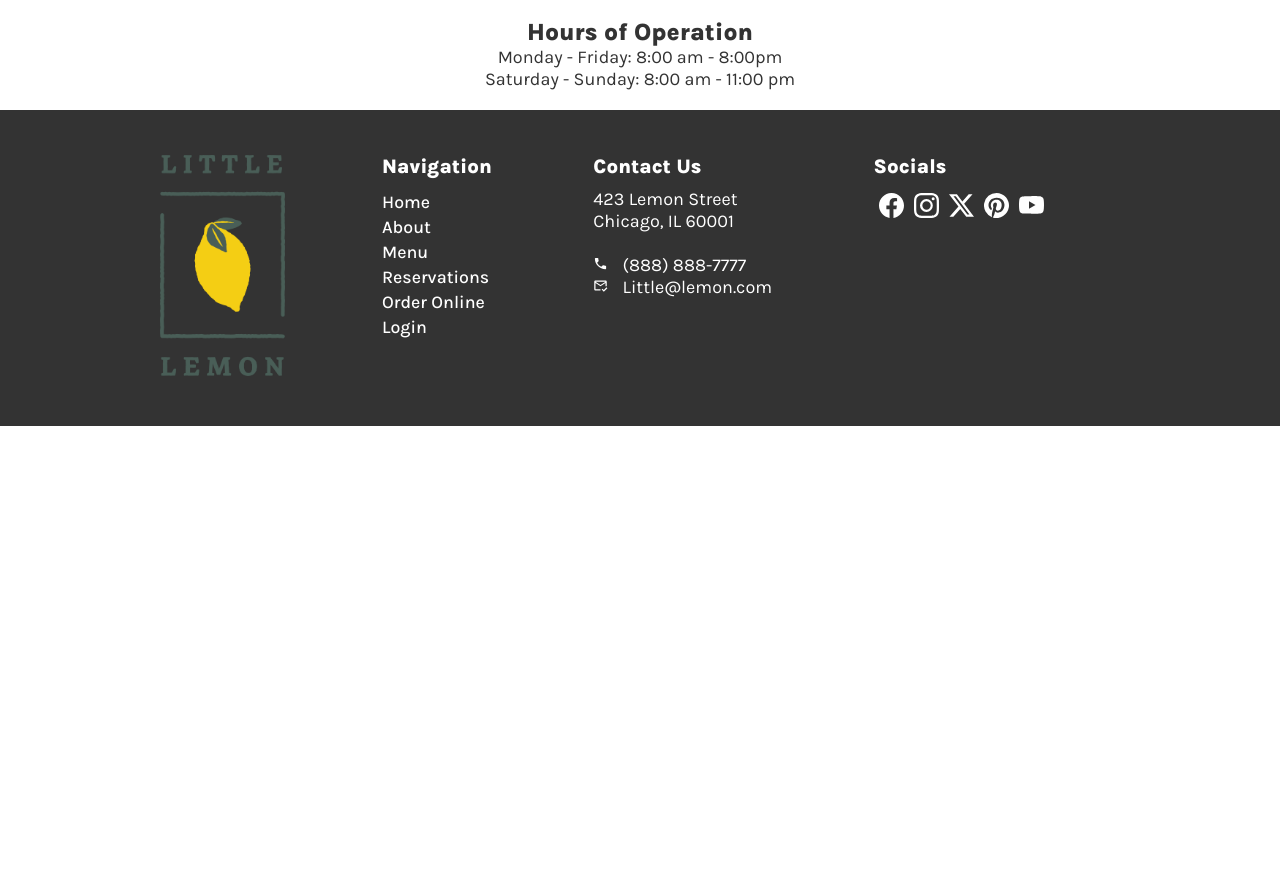
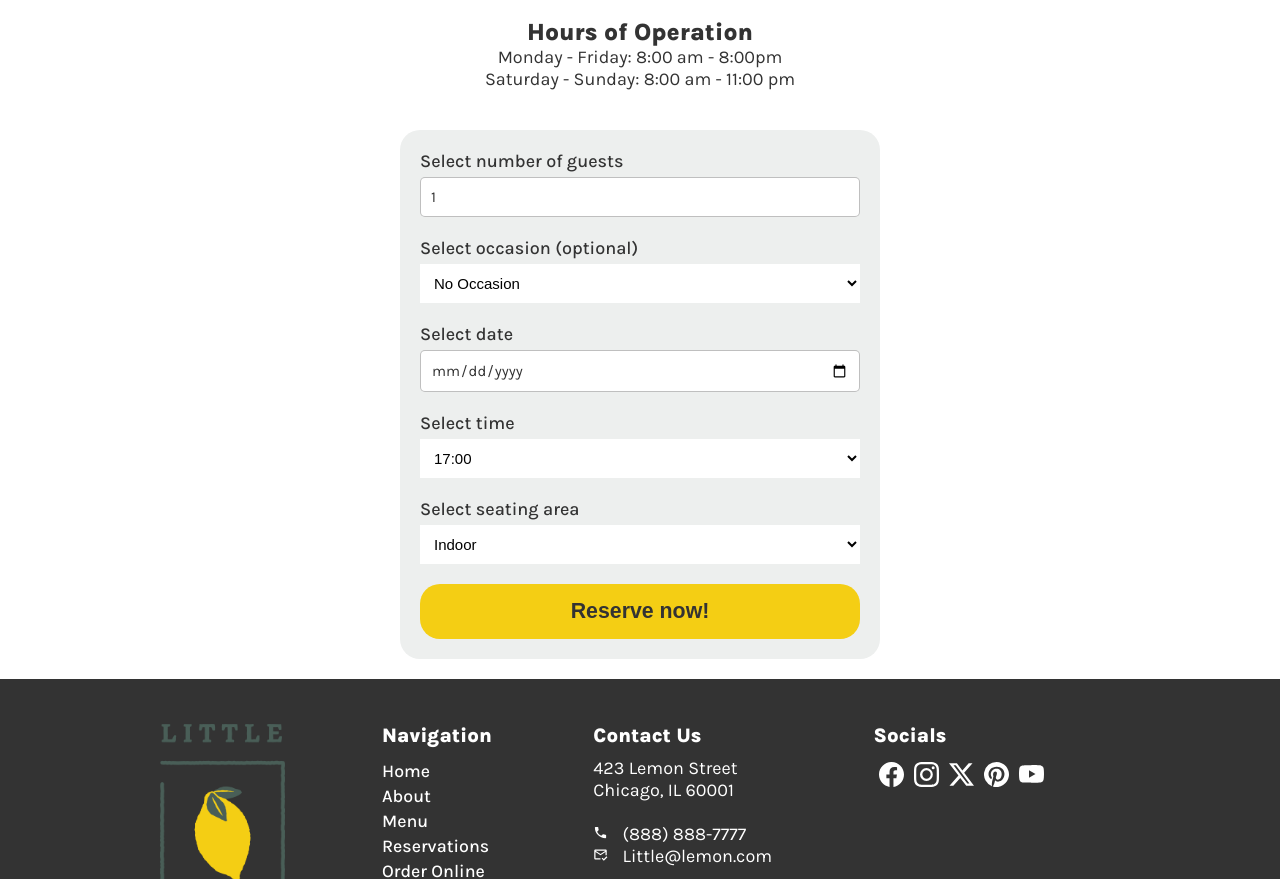
Before and after one commit to CarlvinKG/littlelemon-project, a React (Create React App) app: page /reservations in a window 1280 px wide. Shown: the part 451-1330 px from the top of the page. Before the commit the page ends 877 px from the top, so only its background shows below. Built offline with nearby package versions, Linux system fonts and the light colour scheme; a web font is replaced by a local one.

Commit message:
first commit

```diff
--- /dev/null
+++ b/src/components/layout/FormField.js
@@ -0,0 +1,15 @@
+import React from 'react';
+
+const FormField = ({ children, label, htmlFor, hasError, errorMessage }) => {
+  return (
+    <div className='field'>
+        <label htmlFor={ htmlFor }>{ label }</label>
+        { children }
+        { hasError && errorMessage ? (
+            <p data-testid='error-message'>{ errorMessage }</p>
+        ) : null }
+    </div>
+  );
+};
+
+export default FormField;
--- a/src/components/layout/HeroImage.js
+++ b/src/components/layout/HeroImage.js
@@ -7,7 +7,7 @@ const HeroImage = ({hero}) => {
     const images = [HeroImage1, HeroImage2, HeroImage3];
 
     return (
-        <img src= {images[hero]} alt='Restauran Image' />
+        <img src= {images[hero]} alt='Restauran' />
     );
 };
 
--- /dev/null
+++ b/src/components/layout/ReservationForm.js
@@ -0,0 +1,129 @@
+import React, { useState } from 'react';
+import FormField from '../layout/FormField'
+import '../../styles/ReservationForm.css'
+
+const ReservationForm = ({ availableTimes, occasions, seatingAreas, submitData }) => {
+
+    const minNumberGuests = 1;
+    const maxNumberGuests = 10;
+    const minDate = new Date().toJSON().slice(0, 10);
+    const defaultTime = availableTimes[0];
+    const defaultSeating = seatingAreas[0];
+
+    const invalidGuestErrorMessage = 'Please enter a number between ' + minNumberGuests + 'and ' + maxNumberGuests + '!';
+    const invalidOccasionErrorMessage = 'Please choose a valid occasion!';
+    const invalidDateErrorMessage = 'Please choose a valid date!';
+    const invalidTimeErrorMessage = 'Please choose a valid time!';
+    const invalidSeatingErrorMessage = 'Please choose a valid seating area!';
+
+    const [numberOfGuests, setNumberOfGuests] = useState(minNumberGuests);
+    const [occasion, setOccasion] = useState(occasions[0]);
+    const [date, setDate] = useState(minDate);
+    const [time, setTime] = useState(defaultTime);
+    const [seating, setSeating] = useState(defaultSeating);
+
+    const isGuestsValid = () => numberOfGuests !== '';
+    const isOccasionValid = () => occasion !== '';
+    const isDateValid = () => date !== '';
+    const isTimeValid = () => time !== '';
+    const isSeatingValid = () => seating !== '';
+
+    const handleFormSubmit = (e) => {
+        e.preventDefault();
+        submitData({ numberOfGuests, occasion, date, time, seating })
+    }
+  return (
+    <div className='container'>
+    <form onSubmit={ handleFormSubmit }>
+    <fieldset>
+        <FormField
+            label='Select number of guests'
+            htmlFor='guests'
+            hasError={ !isGuestsValid() }
+            errorMessage={ invalidGuestErrorMessage }
+        >
+            <input
+                type='number'
+                name='guests'
+                value={ numberOfGuests }
+                min={ minNumberGuests }
+                max={ maxNumberGuests }
+                required={ true }
+                onChange={ (e) => setNumberOfGuests(e.target.value) }
+            />
+        </FormField>
+        <FormField
+            label='Select occasion (optional)'
+            htmlFor='occasion'
+            hasError={ !isOccasionValid() }
+            errorMessage={ invalidOccasionErrorMessage }
+        >
+            <select
+                name='occasion'
+                value={ occasion }
+                onChange={ (e) => setOccasion(e.target.value) }
+            >
+                { occasions.map((occasion) => (
+                    <option key={ occasion }>{ occasion }</option>
+                )) };
+            </select>
+        </FormField>
+        <FormField
+            label='Select date'
+            htmlFor='date'
+            hasError={ !isDateValid() }
+            errorMessage={ invalidDateErrorMessage }
+        >
+            <input
+                type='date'
+                name='date'
+                min={ minDate }
+                required={ true }
+                onChange={ (e) => setDate(e.target.value) }
+            />
+        </FormField>
+        <FormField
+            label='Select time'
+            htmlFor='time'
+            hasError={ !isTimeValid() }
+            errorMessage={ invalidTimeErrorMessage }
+        >
+                <select
+                    name='time'
+                    value={ time }
+                    required={ true }
+                    onChange={ (e) => setTime(e.target.value) }
+                >
+                    { availableTimes.map((time) => (
+                    <option key={ time }>{ time }</option>
+                )) };
+                </select>
+        </FormField>
+        <FormField
+            label='Select seating area'
+            htmlFor='seating'
+            hasError={ !isSeatingValid() }
+            errorMessage={ invalidSeatingErrorMessage }
+        >
+            <select
+                name='seating'
+                value={ seating }
+                onChange={ (e) => setSeating(e.target.value) }
+            >
+                { seatingAreas.map((seating) => (
+                    <option key={ seating }>{ seating }</option>
+                )) };
+            </select>
+        </FormField>
+        <div className='btn-container'>
+            <button className="btn" type="submit">
+                Reserve now!
+            </button>
+        </div>
+        </fieldset>
+    </form>
+    </div>
+  );
+};
+
+export default ReservationForm;
--- a/src/components/pages/Reservations.js
+++ b/src/components/pages/Reservations.js
@@ -1,12 +1,37 @@
-import React from 'react';
+import React, { useReducer } from 'react';
+import { useNavigate } from "react-router-dom";
+import { generateTimeOptions, submitAPI } from '../utils/unrealAPI';
 import HeroSection from "../layout/HeroSection";
 import HoursOperations from '../layout/HoursOperation';
+import ReservationForm from '../layout/ReservationForm';
+
+const occasions = ['No Occasion', 'First Date', 'Birthday', 'Engagement', 'Anniversary'];
+const seatingAreas = ['Indoor', 'Outdoor', 'Bar'];
+
+const updateTimes = (availableTimes, date) => {
+  const response = generateTimeOptions(new Date(date));
+  return (response.length !== 0) ? [...response] : availableTimes;
+}
+
+const initializeTimes = (initialAvailableTimes) => [
+  ...initialAvailableTimes,
+  ...generateTimeOptions(new Date()),
+];
 
 const Reservations = () => {
+  const [availableTimes, dispatchOnDateChange] = useReducer(updateTimes, [], initializeTimes);
+  const navigate = useNavigate();
+
+  const submitData = (formData) => {
+    const response = submitAPI(formData);
+    if (response) navigate("/confirmation");
+  };
+
   return (
     <>
       <HeroSection hero='1' Text='1'/>
       <HoursOperations />
+      <ReservationForm availableTimes={availableTimes} occasions={occasions} seatingAreas={seatingAreas} submitData={submitData} />
     </>
   );
 };
--- /dev/null
+++ b/src/components/utils/unrealAPI.js
@@ -0,0 +1,25 @@
+const seededRandom = (seed) => {
+    const m = 2 ** 35 - 31;
+    const a = 185852;
+    let s = seed % m;
+
+    return () => (s = (s * a) % m) / m;
+};
+
+const generateTimeOptions = (date) => {
+    let result = [];
+    let random = seededRandom(date.getDate());
+
+    for (let i = 17; i <= 23; i++) {
+        if (random() < 0.5) result.push(i + ":00");
+        if (random() < 0.5) result.push(i + ":30");
+    }
+
+    return result;
+};
+
+  const submitAPI = (formData) => {
+    return true;
+};
+
+export { generateTimeOptions, submitAPI };
--- /dev/null
+++ b/src/styles/ReservationForm.css
@@ -0,0 +1,57 @@
+form {
+    margin: 0 auto;
+    width: 50%;
+    background-color: #EDEFEE;
+    border-radius: 20px;
+}
+
+fieldset {
+    border: none;
+    padding: 20px;
+}
+
+.field {
+    display: flex;
+    flex-direction: column;
+    width: 100%;
+    margin-bottom: 20px;
+}
+
+.field label {
+    font-size: 18px;
+    margin: 0 0 5px 0px;
+    font-weight: 500;
+}
+
+input {
+    padding: 10px;
+    border: 1px solid #33333350;
+    border-radius: 5px;
+    width: 100%;
+}
+
+select {
+    padding: 10px;
+    outline: none;
+    border: none;
+    width: 100%;
+    font-size: 15px;
+    background-color:  #FFFFFF;
+}
+
+form .btn-container {
+    width: 100%;
+    display: grid;
+}
+
+@media screen and (max-width: 1024px) {
+    form {
+        width: 70%;
+    }
+}
+
+@media screen and (max-width: 800px) {
+    form {
+        width: 100%;
+    }
+}
```
